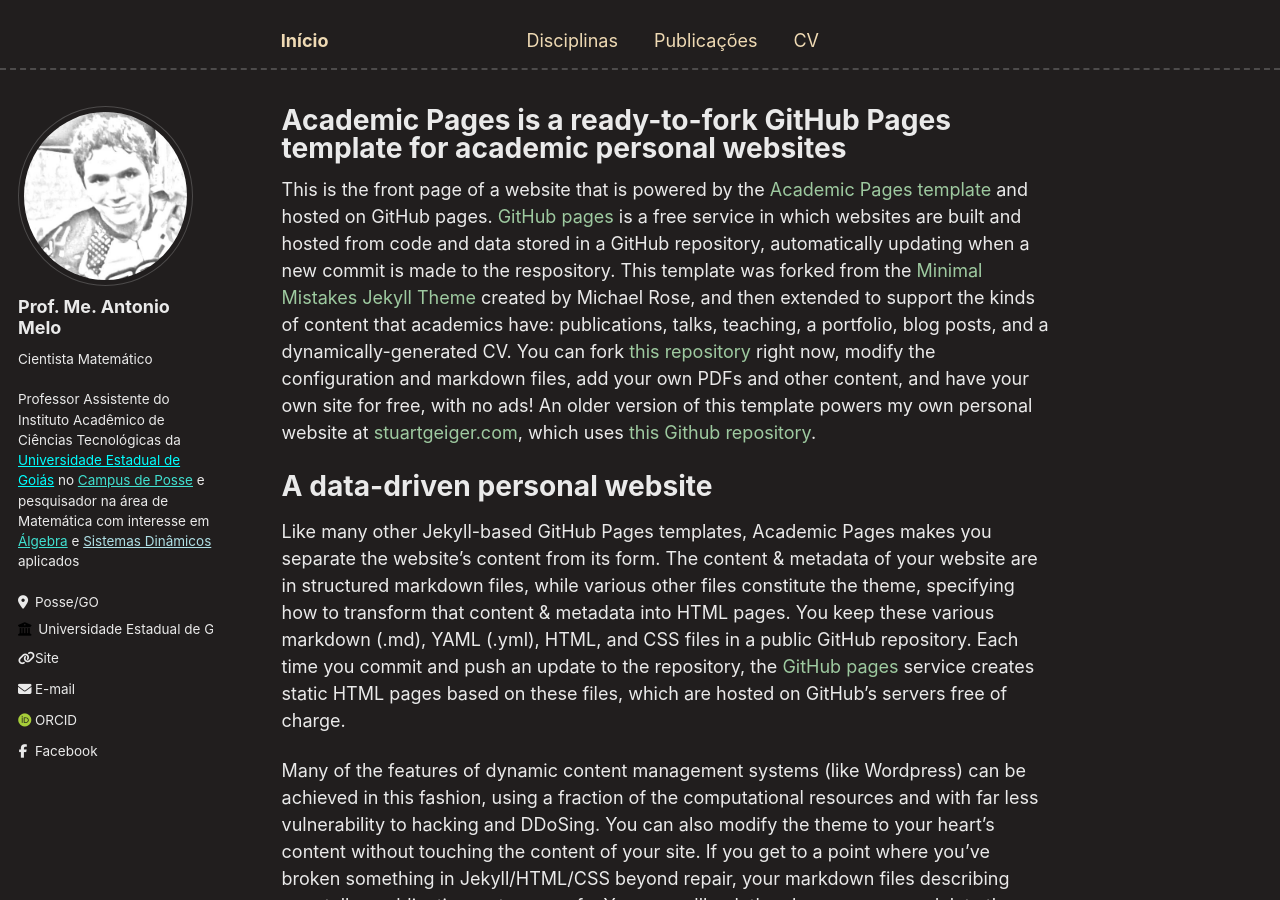
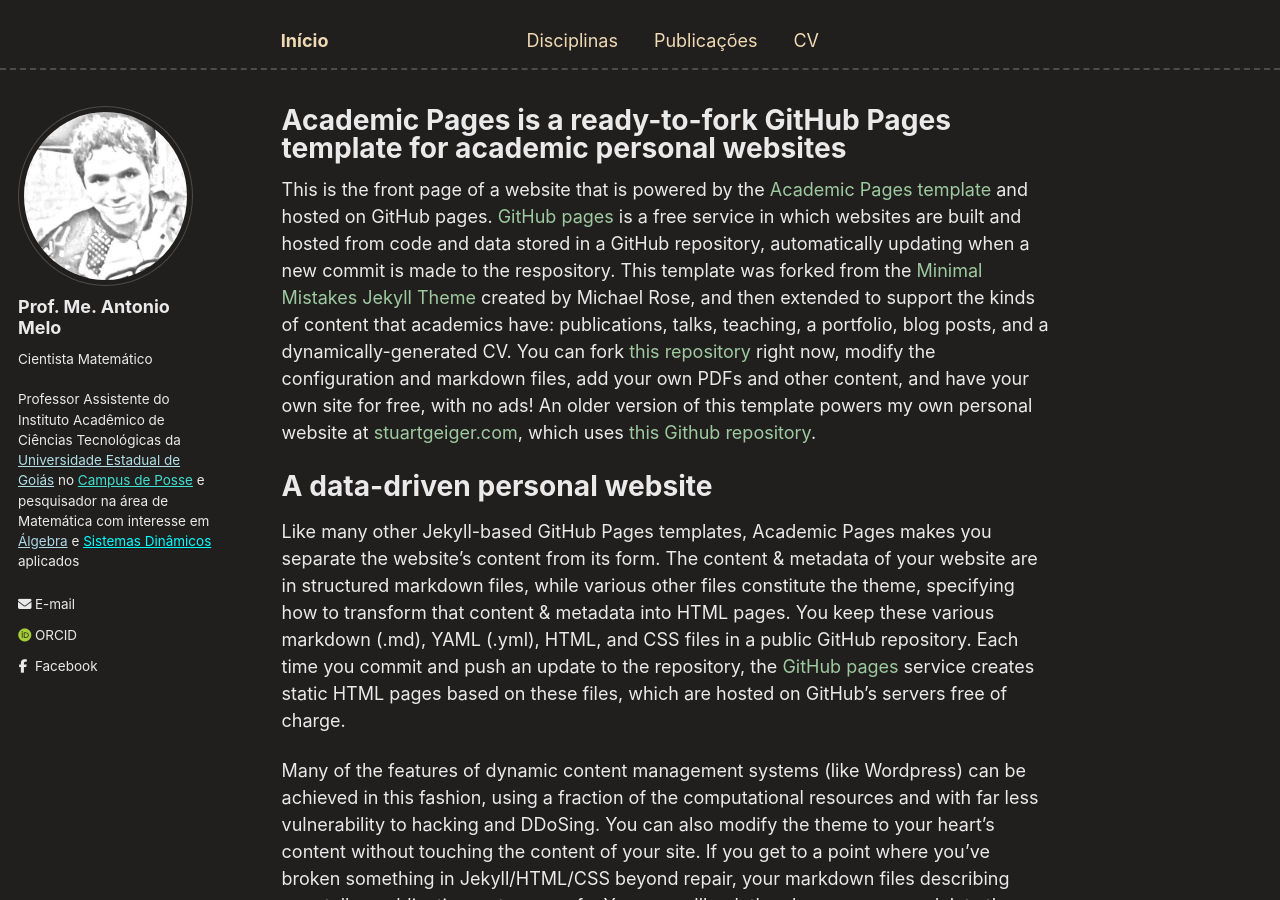
Before and after one commit to antmelo/antmelo.github.io, a Jekyll site: the page built from _pages/about.md, in a window 1280 px wide and 900 px high. Built offline with Jekyll 4.4.1, drawn with Linux system fonts in a browser that asks for light colours; some web fonts are replaced.

Commit message:
Update _config.yml

```diff
--- a/_config.yml
+++ b/_config.yml
@@ -26,10 +26,10 @@
   avatar           : "pencil_sketch_1460325811596.jpg"
   name             : "Prof. Me. Antonio Melo"
   pronouns         : # example: "she/her"
-  bio              : "Cientista Matemático <br> <br> Professor Assistente do Instituto Acadêmico de Ciências Tecnológicas da <a style='color: cyan;' href='https://ueg.br'>Universidade Estadual de Goiás</a> no <a style='color: turquoise;' href='https://www.ueg.br/posse/'>Campus de Posse</a> e pesquisador na área de Matemática com interesse em <a style='color: turquoise;' href='https://pt.wikipedia.org/wiki/%C3%81lgebra_abstrata'>Álgebra</a> e <a style='color: powderblue;' href='https://pt.wikipedia.org/wiki/Sistema_din%C3%A2mico'>Sistemas Dinâmicos</a> aplicados"
-  employer         : "Universidade Estadual de Goiás"
-  location         : "Posse/GO"
-  uri              : "https://www.ueg.br/posse/"
+  bio              : "Cientista Matemático <br> <br> Professor Assistente do Instituto Acadêmico de Ciências Tecnológicas da <a style='color: powderblue;' href='https://ueg.br'>Universidade Estadual de Goiás</a> no <a style='color: turquoise;' href='https://www.ueg.br/posse/'>Campus de Posse</a> e pesquisador na área de Matemática com interesse em <a style='color: lightblue;' href='https://pt.wikipedia.org/wiki/%C3%81lgebra_abstrata'>Álgebra</a> e <a style='color: cyan;' href='https://pt.wikipedia.org/wiki/Sistema_din%C3%A2mico'>Sistemas Dinâmicos</a> aplicados"
+  employer         : # URL
+  location         : # URL
+  uri              : # URL
   email            : "antonio@ueg.br"
 
   # Academic websites
```
